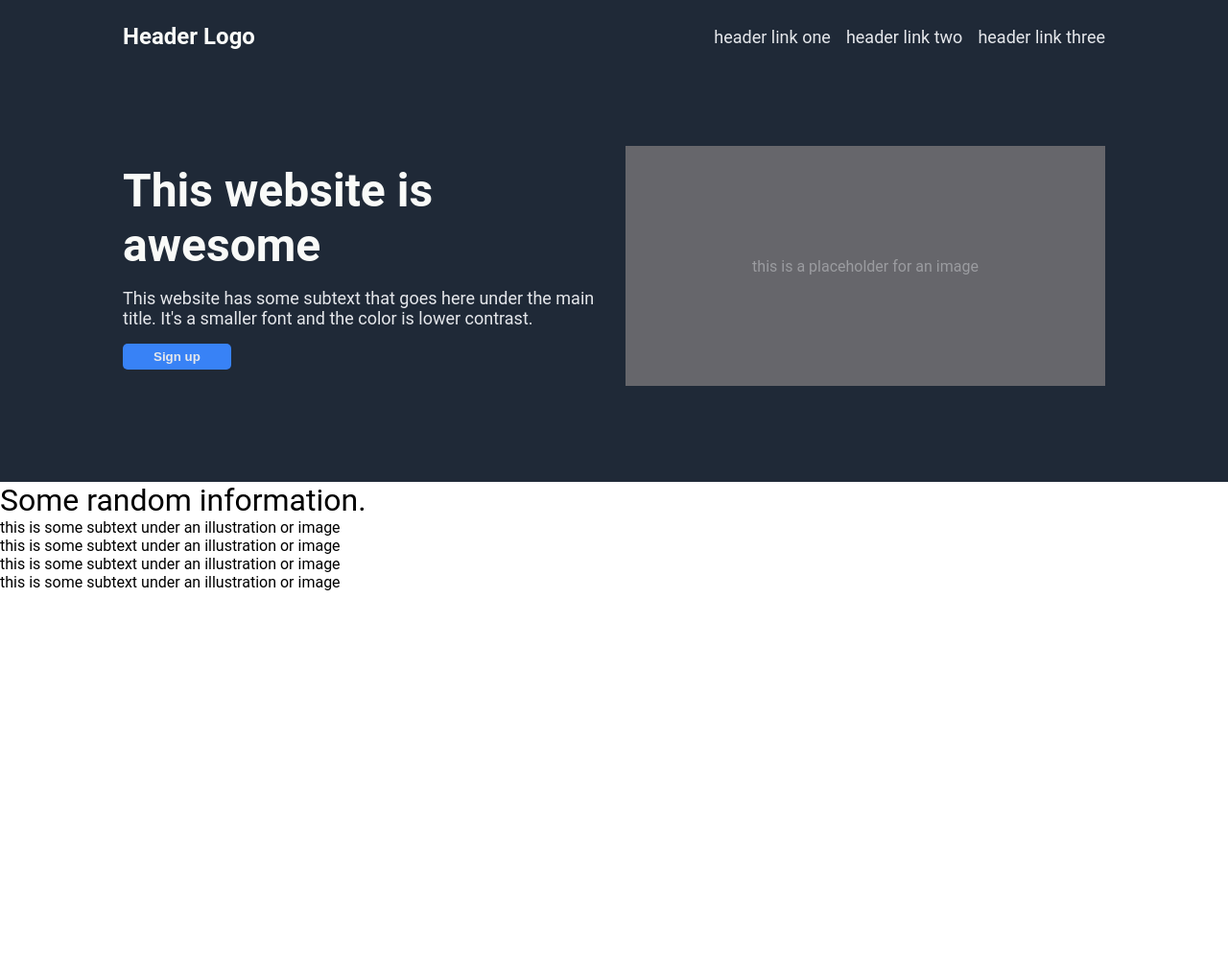
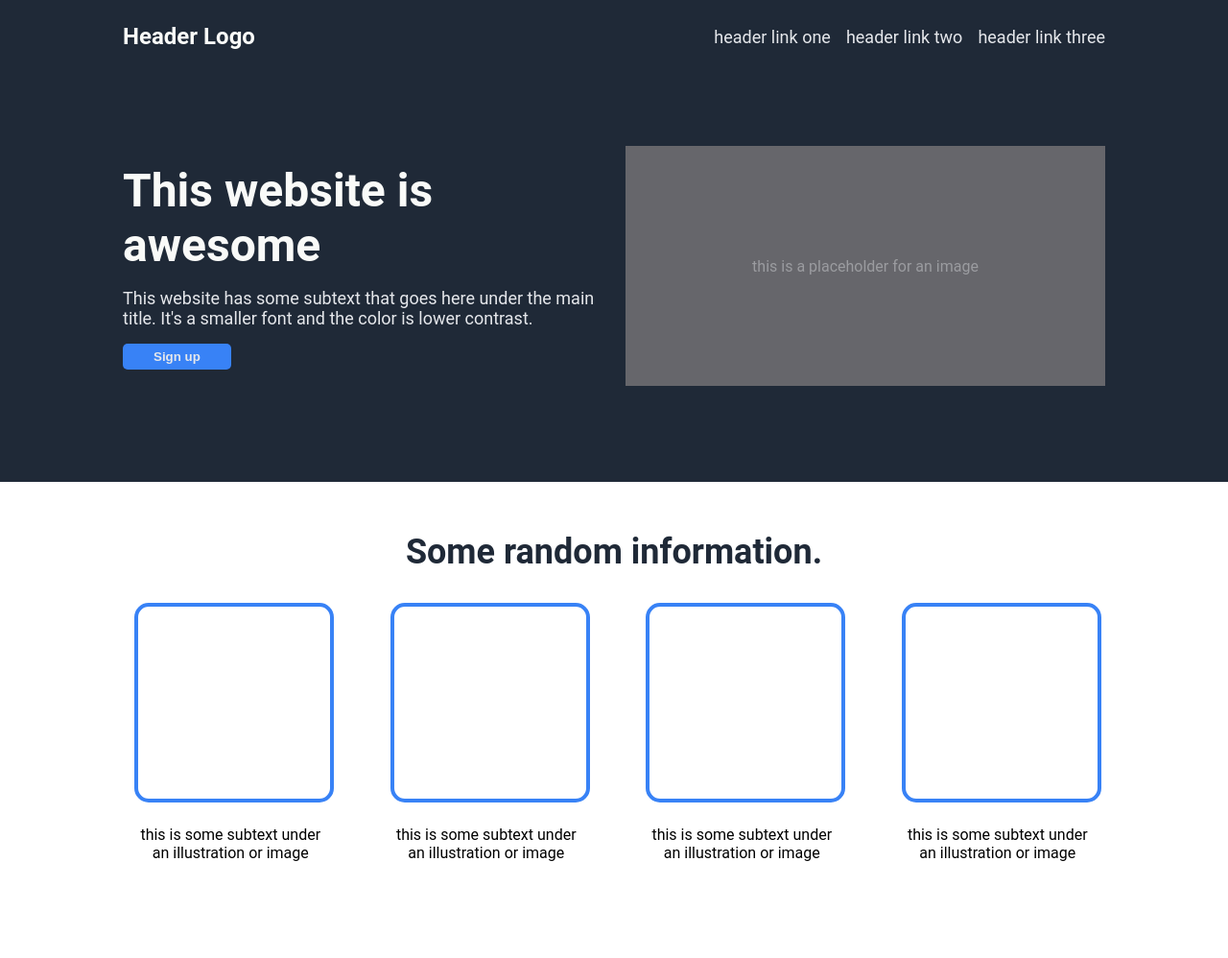
Before and after one commit to MediaWizArt/landing-page, a plain HTML site: page index.html in a window 1280 px wide. Shown: the whole page at 96% size. Before the commit the page ends 800 px from the top, so only its background shows below. Drawn offline with Linux system fonts and the light colour scheme.

Commit message:
Info section adjustments to HTLM and CSS added

```diff
--- a/index.html
+++ b/index.html
@@ -28,8 +28,9 @@
       </div>
     </div>
   </div>
+  <div class="info">
+    <h1 class="info-title">Some random information.</h1>
     <div class ="info-body">
-    <h1 class="info-title">Some random information.</h1>
       <div class="info-cards">
         <div class="info-img"></div>
         <div class="info-text">this is some subtext under an illustration or image</div>
@@ -37,13 +38,16 @@
       <div class="info-cards">
         <div class="info-img"></div>
         <div class="info-text">this is some subtext under an illustration or image</div>
-    </div>    <div class="info-cards">
+      </div>
+      <div class="info-cards">
         <div class="info-img"></div>
         <div class="info-text">this is some subtext under an illustration or image</div>
-    </div>    <div class="info-cards">
+      </div>
+      <div class="info-cards">
         <div class="info-img"></div>
         <div class="info-text">this is some subtext under an illustration or image</div>
       </div>
     </div>
+  </div>
 </body>
 </html>
--- a/style.css
+++ b/style.css
@@ -92,7 +92,7 @@ ul {
 
 .hero-content-right {
   color: #9b9ca0;
-  background-color: rgb(102, 102, 107);
+  background-color: #66666b;
 
   display: flex;
   justify-content: center;
@@ -101,7 +101,7 @@ ul {
   width: 50%;
 }
 
-button {
+.hero-button {
   color: #e5e7eb;
   background-color: #3882f6;
   font-weight: bold;
@@ -112,3 +112,37 @@ button {
   border: 0px;
   border-radius: 5px;
 }
+
+.info {
+  text-align: center;
+  padding: 52px 10% 100px 10%;
+}
+
+.info-title {
+  color: #1f2937;
+  font-size: 36px;
+  font-weight: bolder;
+
+  margin-bottom: 32px;
+}
+
+.info-body {
+  display: flex;
+  align-content: center;
+  justify-content: space-around;
+  gap: 42px;
+}
+
+.info-cards {
+  width: 200px;
+  gap: 42px;
+}
+
+.info-img {
+  border: 4px solid  #3882f6;
+  border-radius: 15px;
+  width: 100%;
+  height: 200px;
+  margin-bottom: 24px;
+
+}
```
Lines whose indentation alone changed are shown as unchanged.
